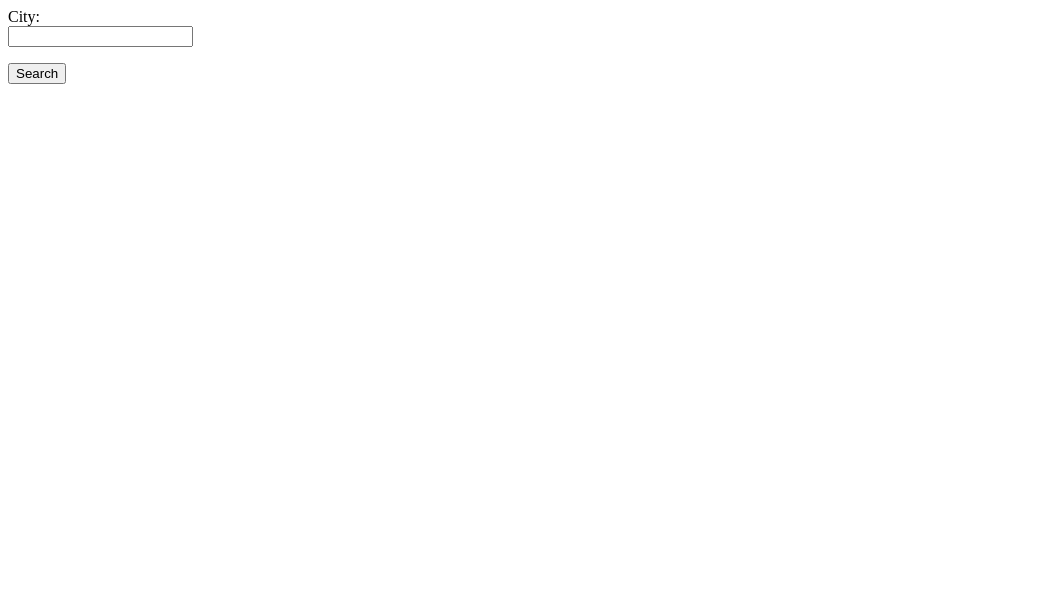
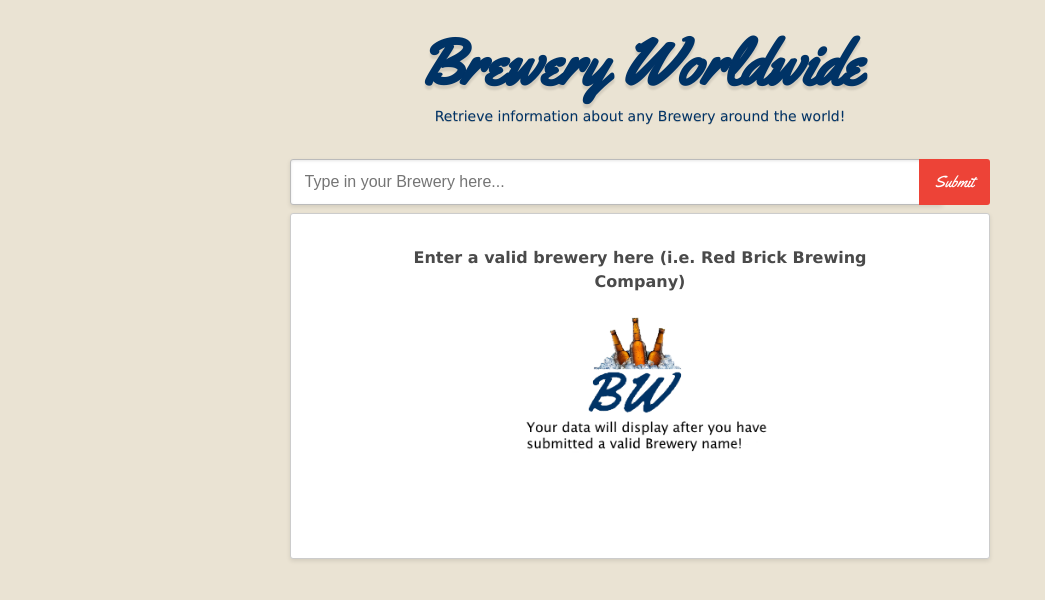
Before and after one commit to eric-hc/brewery-worldwide, a website: page index.html in a window 1280 px wide. Shown: the whole page, without its empty margins (0-1045 px from the left). Drawn offline with nearby package versions, Linux system fonts and the light colour scheme.

Commit message:
Add files via upload

```diff
--- a/index.html
+++ b/index.html
@@ -1,15 +1,38 @@
-<html>
+<!doctype html>
+<html lang="en-US">
 <head>
+    <meta charset="utf-8">
+    <title>Brewery Worldwide</title>
+    <meta name="viewport" content="width=device-width, initial-scale=1.0">
+    <link href="https://fonts.googleapis.com/css?family=Yellowtail" rel="stylesheet" type="text/css">
+    <link rel="stylesheet" href="weblooks.css">
     <script src="http://code.jquery.com/jquery-latest.min.js"></script>
+    <script src="https://ajax.googleapis.com/ajax/libs/jquery/1.11.3/jquery.min.js"></script>
     <script src="beer.js"></script>
 </head>
+<body>
+    <header>
+    <h1><a href="./">Brewery Worldwide</a></h1>
+    <p>Retrieve information about any Brewery around the world!</p>
+    </header>
 
-    <body>
-        <form>
-            City:<br>
-                <input type="text" id="city_query">
+    <main>
+    <!-- input -->
+    <form class="submit">
+        <input type="text" placeholder="Type in your Brewery here...">
+        <button type="submit" onclick="searchBrewery()">Submit</button>
     </form>
-        <button onclick="searchBrewery()">Search</button>
+    <!-- ./input -->
+    <!-- output -->
+    <div class="wrapper">
+        <div class="content">
+            <p><strong>Enter a valid brewery here (i.e. Red Brick Brewing Company)</strong></p>
+            <img src="Placeholder.png" alt="Data placeholder">
+        </div>
+    </div>
+    <!-- ./output -->
+    </main>
 
+    <footer></footer>
 </body>
 </html>
--- /dev/null
+++ b/weblooks.css
@@ -0,0 +1,143 @@
+*
+    General Styles
+
+    Colors
+    @highlight: #003366
+    @text: #4A4A4A;
+    @text-light: #9A9A9A
+    @body-background: #EAE3D3;
+*/
+
+*,
+*:before,
+*:after {
+    box-sizing: inherit;
+    margin: 0;
+    padding: 0;
+}
+
+html {
+  box-sizing: border-box;
+  background: #EAE3D3;
+  text-align: center;
+}
+
+body {
+    font-size: 1em;
+    line-height: 1.5;
+    font-family: Lucida Grande, sans-serif;
+    max-width: 43.75em; /* 880/16 */
+    margin: 0 auto;
+    padding: 0;
+    color: #4A4A4A;
+}
+
+img {
+    max-width: 100%;
+    height: auto;
+}
+
+a {
+    color: inherit;
+}
+
+header {
+    margin: 1em 0 2em;
+    color: #003366;
+}
+
+    header h1 {
+        font-family: 'Yellowtail', serif;
+        font-size: 4em;
+        text-shadow: 0 4px 2px rgba(0, 0, 0, .1);
+        margin: 0;
+    }
+
+        header h1 a {
+            text-decoration: none;
+        }
+
+    header p {
+        margin-top: -.425em;
+        text-shadow: 0 1px 0px rgba(0, 0, 0, .15);
+        font-size: .875em; /* 14/16 */
+    }
+form {
+    position: relative;
+}
+
+    form input{
+        width: 75%;
+        display: block;
+        font-size: 1em;
+        padding: .625em .85em;
+        padding-right: 7em;
+        line-height: 1.5;
+        margin: 0;
+        border: 1px solid #bbb;
+        box-shadow: 0 1px 3px rgba(0, 0, 0, .1) inset,
+                    0 2px 4px rgba(0, 0, 0, .1);
+        border-radius: 3px;
+    }
+
+        form input:focus {
+            border-color: #EAE3D3;
+        }
+
+    form button {
+        text-decoration: none;
+        background: #ED4337;
+        height: 100%;
+        position: absolute;
+        right: 0;
+        top: 0;
+        line-height: 1.5;
+        color: white;
+        font-size: 1em;
+        border-radius: 0 3px 3px 0;
+        border: 0;
+        outline: 0;
+        text-align: center;
+        -webkit-appearance: none;
+        margin: 0;
+        padding: 0 1em;
+        font-family: 'Yellowtail', serif;
+    }
+        form button:hover {
+            cursor: pointer;
+        }
+
+        form button:disabled {
+            opacity: .5;
+        }
+/*
+    Content Styles
+    Main container for content, i.e. the icons, error messages, etc
+*/
+.wrapper {
+    background: #FFFFFF;
+    border: 1px solid #ccc;
+    text-align: center;
+    padding: 2em;
+    margin: .5em 0 2em;
+    box-shadow: 0 2px 4px rgba(0, 0, 0, .1);
+    border-radius: 3px;
+    position: relative;
+}
+
+.content {
+    max-width: 512px;
+    margin: 0 auto;
+    position: relative;
+    word-wrap: break-word; /* for long urls */
+}
+
+    .content * { /* do a simple reset on elements in .content */
+        margin: 0;
+        padding: 0;
+    }
+
+    .content strong {
+        font-weight: bold;
+        display: block;
+    }
```
Also changed, not shown: Placeholder.png (added). Lines whose indentation alone changed are shown as unchanged.
